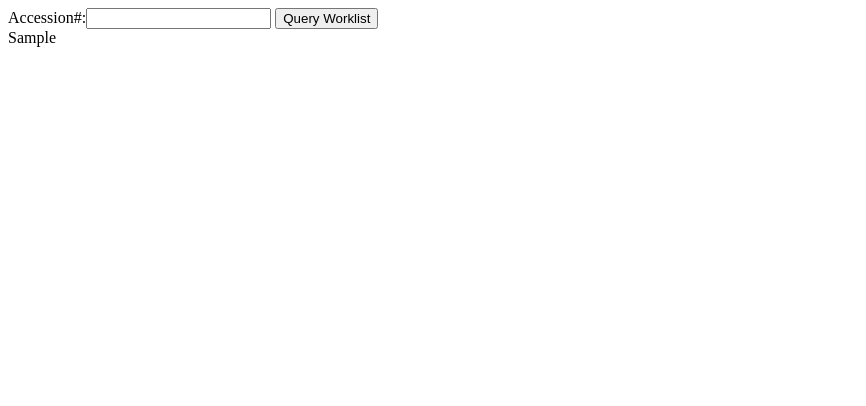
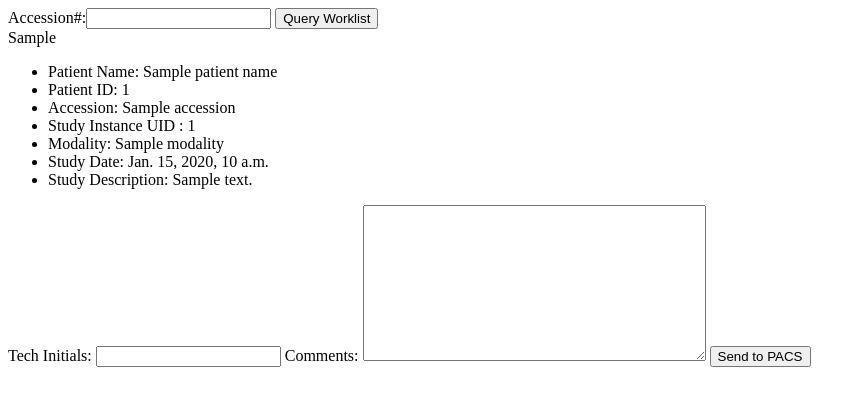
Before and after one commit to echoshihab/PACS_Forms, a Django app: template tech_forms/templates/tech_forms/query_worklist.html in a window 1280 px wide. Shown: the top 406 px of the page, without its empty margins (0-866 px from the left). Run offline with Django 3.2, Linux system fonts and the light colour scheme; tables that the repository leaves empty hold one stand-in row (values such as "Sample post"); the template is opened without the code that fills it: values that come from a table or form of the project are taken from there, most other values are stand-ins (such as "Sample title", 1, 10 or a date in 2020).

Commit message:
query worklist and send to pacs logic complete

```diff
--- a/helper_files/jpeg_to_dicom.py
+++ b/helper_files/jpeg_to_dicom.py
@@ -27,6 +27,9 @@ def generate_dicom_from_image(image_file, **kwargs):
     ds = FileDataset(filename_little_endian, {},
                      file_meta=file_meta, preamble=b"\0" * 128)
 
+    # kwargs so far = accession, modality, procedure, tech initia, patient
+    # name, patient id
+
     # Main data elements
     ds.ImageType = ['ORIGINAL', 'SECONDARY']
     ds.SOPClassUID = '1.2.840.10008.5.1.4.1.1.7'
@@ -43,7 +46,7 @@ def generate_dicom_from_image(image_file, **kwargs):
     ds.Manufacturer = 'PACSFORM'
     ds.InstitutionName = 'LXA'
     ds.ReferringPhysicianName = ''
-    ds.StationName = 'DUN-DIUS-PC01'
+    ds.StationName = 'PACS-FORM-PC01'
     ds.StudyDescription = kwargs['procedure']
     ds.SeriesDescription = 'PACS FORM'
     ds.InstitutionalDepartmentName = 'US'
--- a/tech_forms/templates/tech_forms/query_worklist.html
+++ b/tech_forms/templates/tech_forms/query_worklist.html
@@ -11,9 +11,33 @@
 		<button type="submit" name="submit">Query Worklist</button>
 	</form>
 
+
 {{ study_data }}
+<ul>
+	<li> Patient Name:  {{ patient_name  }} </li>
+	<li> Patient ID: {{ patient_id }} </li>
+	<li> Accession: {{ accession }} </li>
+	<li> Study Instance UID : {{ StudyInstanceUID }} </li>
+	<li> Modality: {{ modality }} </li>
+	<li> Study Date: {{ study_date }}</li>
+	<li> Study Description: {{ study_description }} </li>
 
+
+</ul>
 {{ error }}
+
+<form method="POST" action="{% url 'tech_form_submit' %}">
+	{% csrf_token %}
+Tech Initials: {{ query_form.tech_initials }}
+Comments: {{ query_form.comments }}
+<input type="hidden" name="modality" value="{{ modality }}">
+<input type="hidden" name="patient_id" value="{{ patient_id }}">
+<input type="hidden" name="patient_name" value="Test 3d">
+<input type="hidden" name="accession" value="{{ accession }}">
+<input type="hidden" name="exam_date" value="{{ study_date }}">
+<input type="hidden" name="procedure" value="{{ study_description }}">
+	<button type="submit" name="submit">Send to PACS</button>
+
 
 </body>
 </html>
```
Also changed, not shown: tech_forms/views.py (+12 -2 lines), tech_note.jpg (added), 1 other file.
